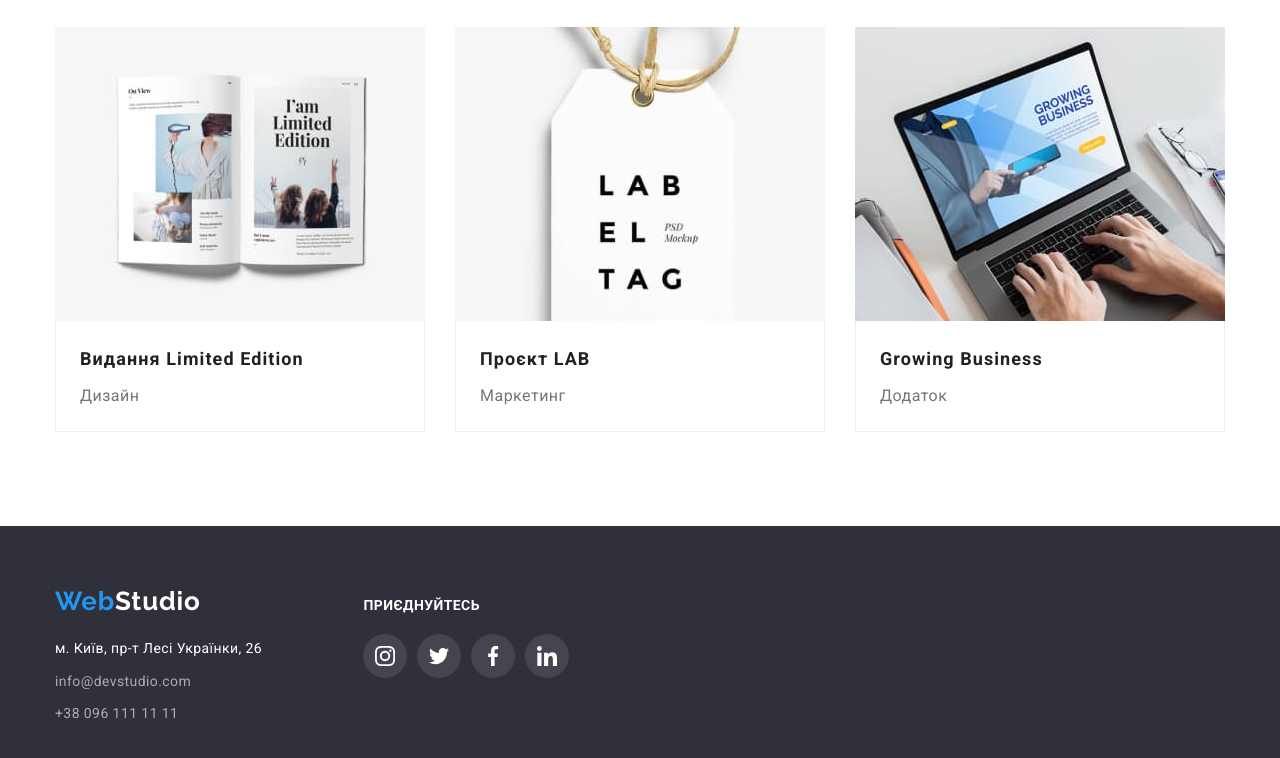
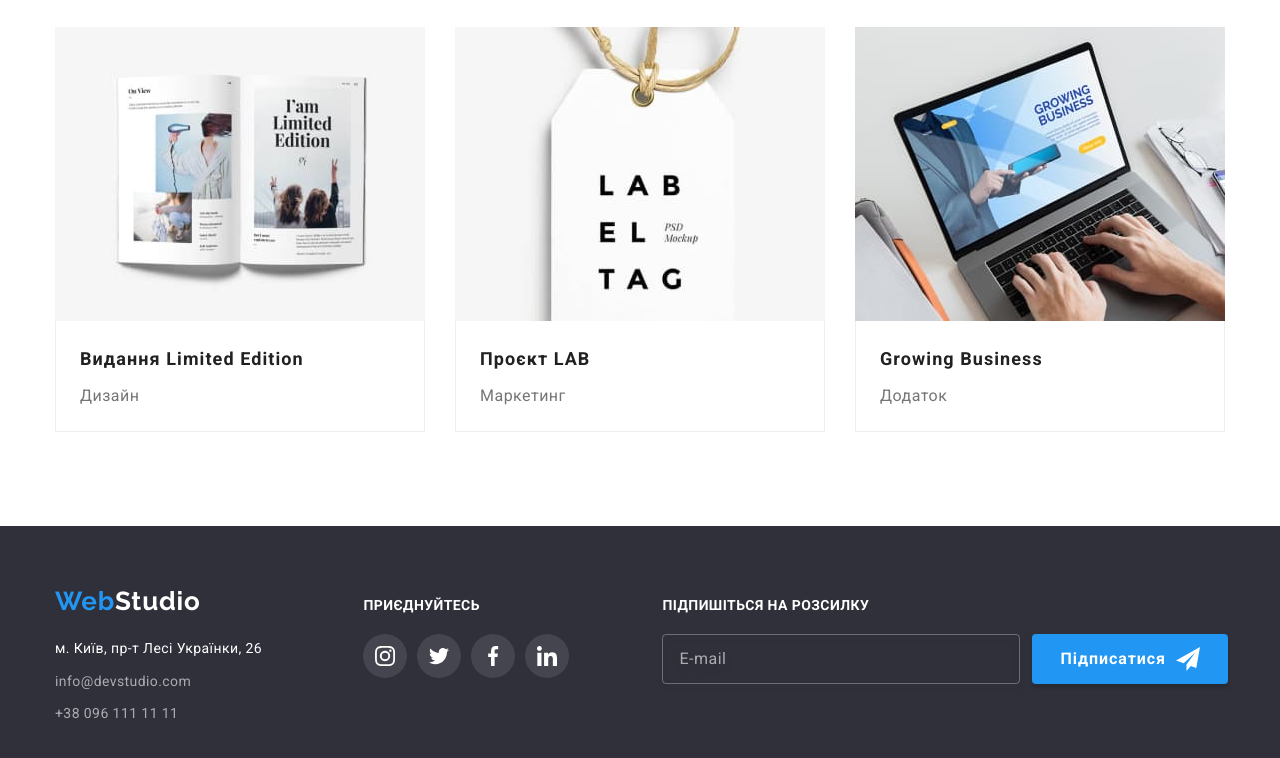
Before and after one commit to Oleksii2505/goit-markup-hw-06, a plain HTML site: page portfolio.html in a window 1280 px wide. Shown: the part 1106-1864 px from the top of the page. Drawn offline with nearby package versions, Linux system fonts and the light colour scheme.

Commit message:
Done hometask

```diff
--- a/css/styles.css
+++ b/css/styles.css
@@ -655,7 +655,8 @@ img {
     color: var(--color-accent);
 }
 
-.join-text {
+.join-text,
+.subscribe-text {
     color: var(--color-white);
     font-weight: 700;
     font-size: 14px;
@@ -679,7 +680,49 @@ img {
 .footer-box-second {
     margin-left: 70px;
 }
-/* Modal */
+
+.footer-box-third {
+    margin-left: 93px;
+}
+
+.subscribe-container {
+    display: flex;
+    justify-content: center;
+    gap: 12px;
+
+}
+
+
+
+.subscribe-input {
+    padding: 15px 16px;
+    width: 358px;
+    height: 50px;
+    border: 1px solid rgba(255, 255, 255, 0.3);
+    filter: drop-shadow(0px 4px 4px rgba(0, 0, 0, 0.15));
+    border-radius: 4px;
+    outline: none;
+
+    background-color: inherit;
+}
+
+.subscribe-input::placeholder {
+    font-size: 16px;
+    line-height: 1.25;
+    display: flex;
+    align-items: center;
+    letter-spacing: 0.03em;
+    color: rgba(255, 255, 255, 0.6);
+}
+
+.subscribe-button {
+    gap: 10px;
+    padding: 10px 28px;
+}
+
+
+
+/* Модалка */
 
 .backdrop {
     position: fixed;
@@ -740,7 +783,7 @@ img {
 }
 
 
-
+/* Стилізація форми */
 
 .form-title {
     font-weight: 700;
@@ -821,10 +864,19 @@ img {
 .form-button {
     margin: 0 auto;
     border: none;
+    padding: 10px 52px;
 
 }
 
 /* Стилізація чекбоксу */
+
+.contract-container {
+    display: flex;
+    justify-content: center;
+    align-items: center;
+    margin-bottom: 30px;
+    gap: 7px;
+}
 
 .checkbox-input {
     appearance: none;
@@ -835,3 +887,21 @@ img {
 .checkbox-form {
     margin-bottom: 30px;
 }
+
+
+
+.contract-link {
+    color: var(--color-accent);
+}
+
+.checkbox-icon {
+    border: 2px solid var(--color-title);
+    border-radius: 2px;
+}
+
+.checkbox-input:checked + .checkbox-icon {
+    border: none;
+    background-color: var(--color-accent);
+
+    transition: background-color 250ms cubic-bezier(0.4, 0, 0.2, 1);
+}
--- a/portfolio.html
+++ b/portfolio.html
@@ -296,6 +296,27 @@
             </li>
           </ul>
         </div>
+        <div class="footer-box-third">
+          <p class="subscribe-text">Підпишіться на розсилку</p>
+          <div class="subscribe-container">
+            <form name="subscribe-form">
+              <label class="subscribe-label" for="subscribe"></label>
+              <input
+                class="subscribe-input"
+                type="email"
+                id="subscribe"
+                name="subscribe"
+                placeholder="E-mail"
+              />
+            </form>
+            <button class="subscribe-button primary-button" type="submit">
+              Підписатися
+              <svg class="subscribe-icon" width="24" height="24">
+                <use href="./images/icons.svg/symbol-defs.svg#icon-icon-send"></use>
+              </svg>
+            </button>
+          </div>
+        </div>
       </div>
     </footer>
   </body>
```
Also changed, not shown: index.html (+25 -2 lines).
